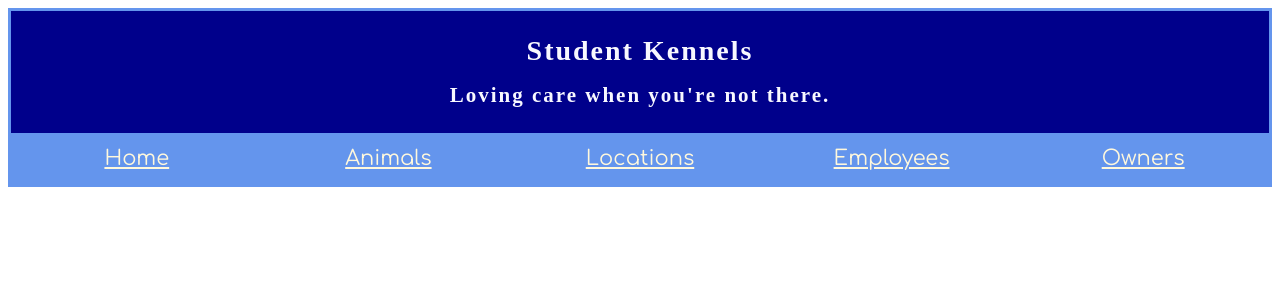
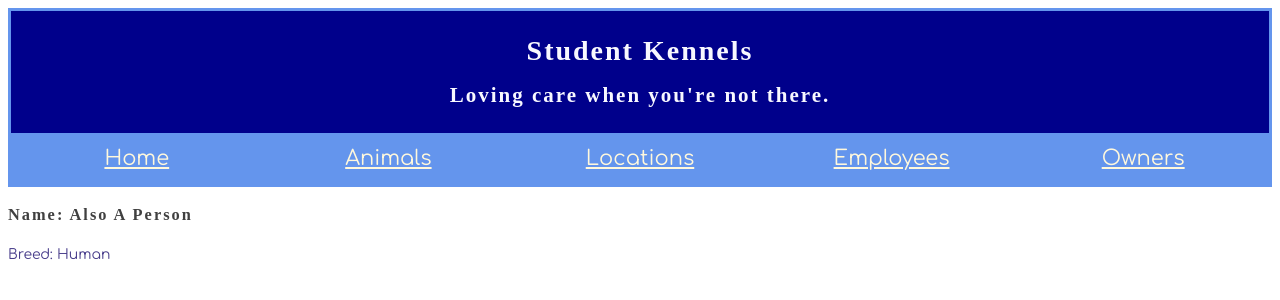
Before and after one commit to CarolineMadison/Kennels-C36, a React (Create React App) app: page /owners in a window 1280 px wide. Shown: the top 300 px of the page. Built offline with nearby package versions, Linux system fonts and the light colour scheme; a web font is replaced by a local one.

Commit message:
set up routes in application views for locations, owners, and employees in nav bar

```diff
--- a/src/components/ApplicationViews.js
+++ b/src/components/ApplicationViews.js
@@ -19,6 +19,15 @@ class ApplicationViews extends Component {
                 <Route path="/animals" render={(props) => {
                     return <AnimalCard />
                 }} />
+                <Route exact path="/locations" render={(props) => {
+                    return <LocationCard />
+                }} />
+                <Route exact path="/employees" render={(props) => {
+                    return <EmployeeCard />
+                }} />
+                <Route exact path="/owners" render={(props) => {
+                    return <OwnerCard />
+                }} />
             </React.Fragment>
               )
             }
```
Lines whose indentation alone changed are shown as unchanged.
